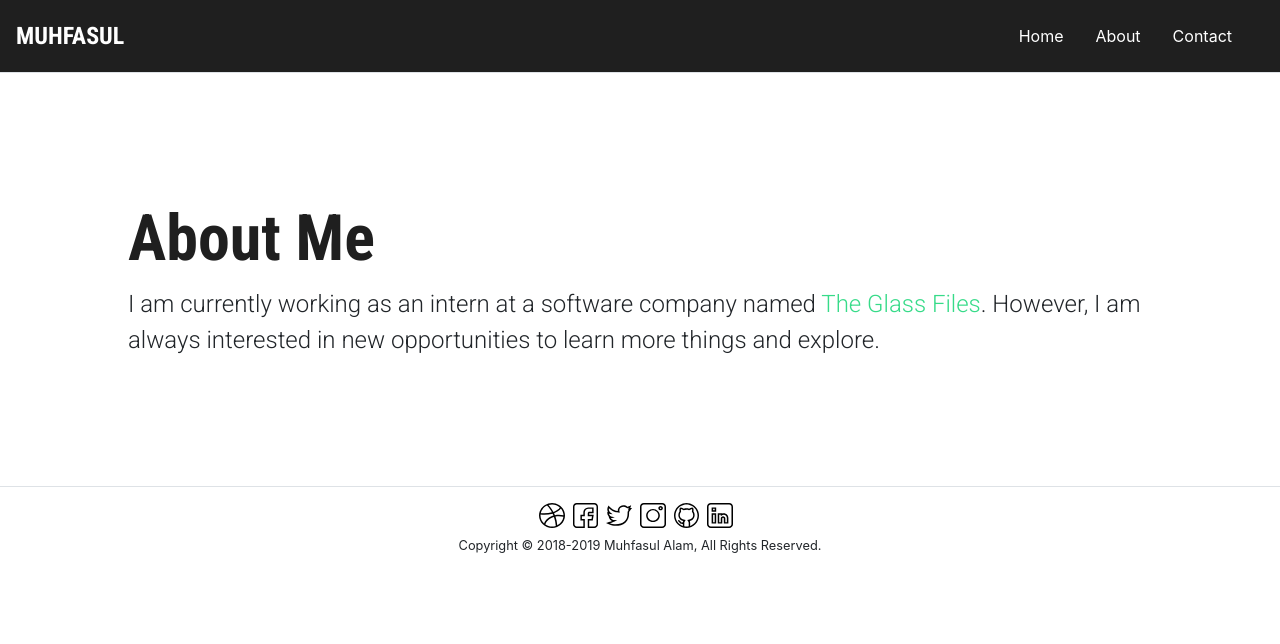
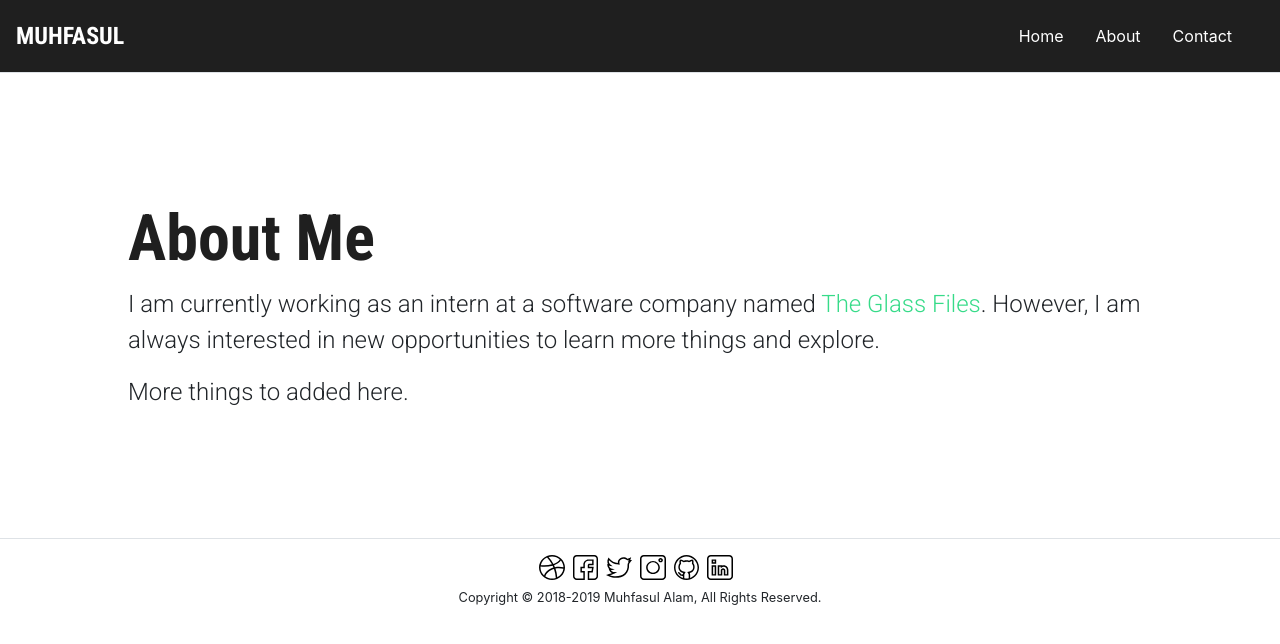
Before and after one commit to mufasa159/react-portfolio-template, a React (Create React App) app: page /about in a window 1280 px wide. Shown: the top 644 px of the page. Built offline with nearby package versions, Linux system fonts and the light colour scheme.

Commit message:
Update AboutPage.js

```diff
--- a/src/pages/AboutPage.js
+++ b/src/pages/AboutPage.js
@@ -6,6 +6,7 @@ function AboutPage(){
         <div className="main" data-aos="fade-up">
             <h1>About Me</h1>
             <p>I am currently working as an intern at a software company named <span>The Glass Files</span>. However, I am always interested in new opportunities to learn more things and explore. </p>
+            <p>More things to added here.</p>
         </div>
 
 
```
